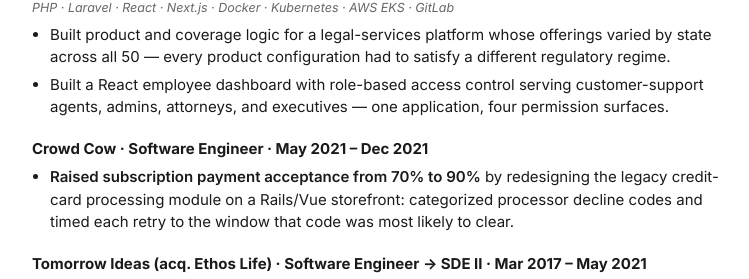
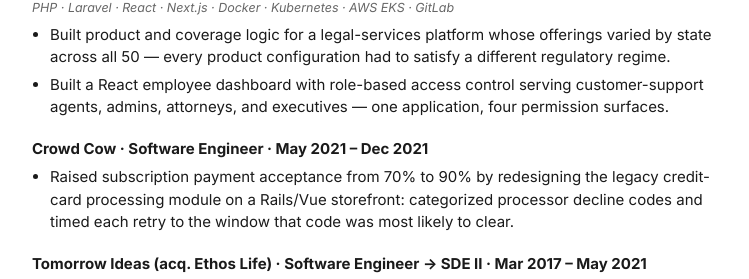
Before and after one commit to benpetty/benpetty, a plain HTML site: page realmanage/index.html in a window 1280 px wide. Shown: the part 765-1044 px from the top of the page, without its empty margins (264-1013 px from the left). Drawn offline with Linux system fonts and the light colour scheme.

Commit message:
chore: deploy from ben-petty.com@77351a9

```diff
--- a/realmanage/index.html
+++ b/realmanage/index.html
@@ -84,10 +84,10 @@
 <h3 id="crowd-cow-software-engineer-may-2021-dec-2021">Crowd Cow ·
 Software Engineer · May 2021 – Dec 2021</h3>
 <ul>
-<li><strong>Raised subscription payment acceptance from 70% to
-90%</strong> by redesigning the legacy credit-card processing module on
-a Rails/Vue storefront: categorized processor decline codes and timed
-each retry to the window that code was most likely to clear.</li>
+<li>Raised subscription payment acceptance from 70% to 90% by
+redesigning the legacy credit-card processing module on a Rails/Vue
+storefront: categorized processor decline codes and timed each retry to
+the window that code was most likely to clear.</li>
 </ul>
 <h3
 id="tomorrow-ideas-acq.-ethos-life-software-engineer-sde-ii-mar-2017-may-2021">Tomorrow
```
Also changed, not shown: index.html (+2 -2 lines), 1 other file.
